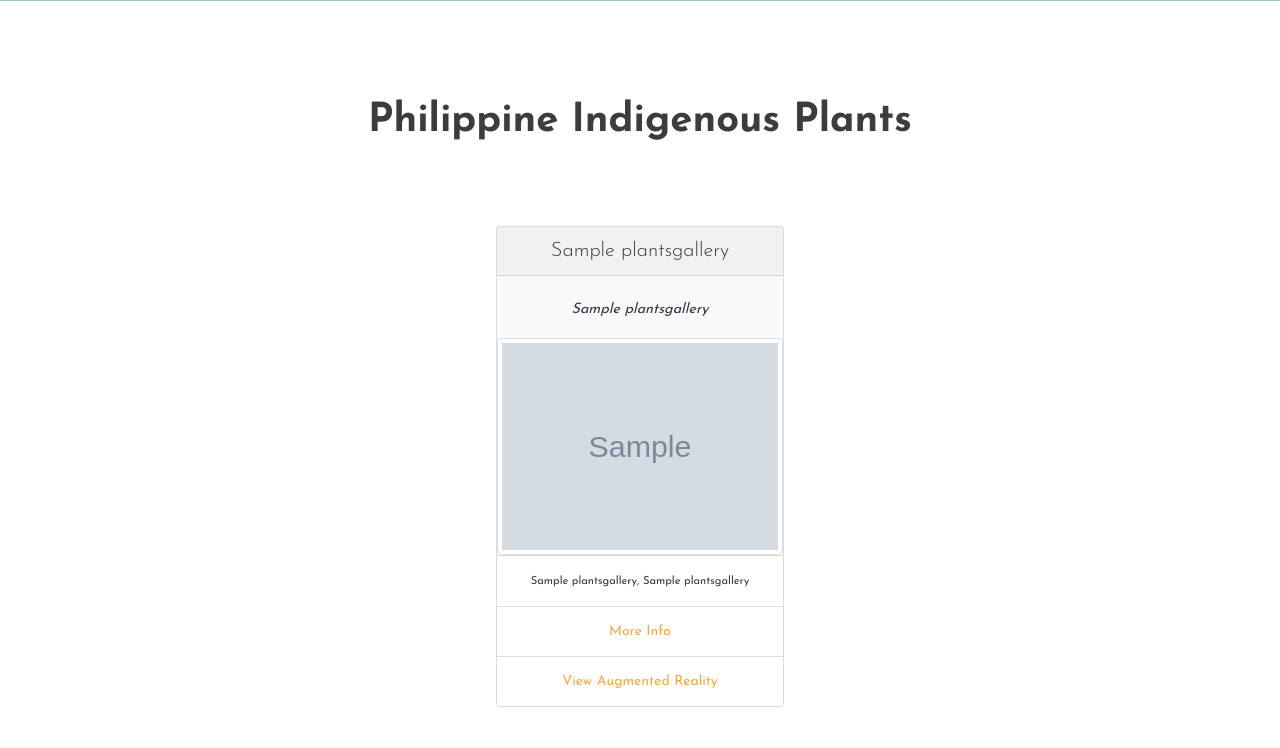
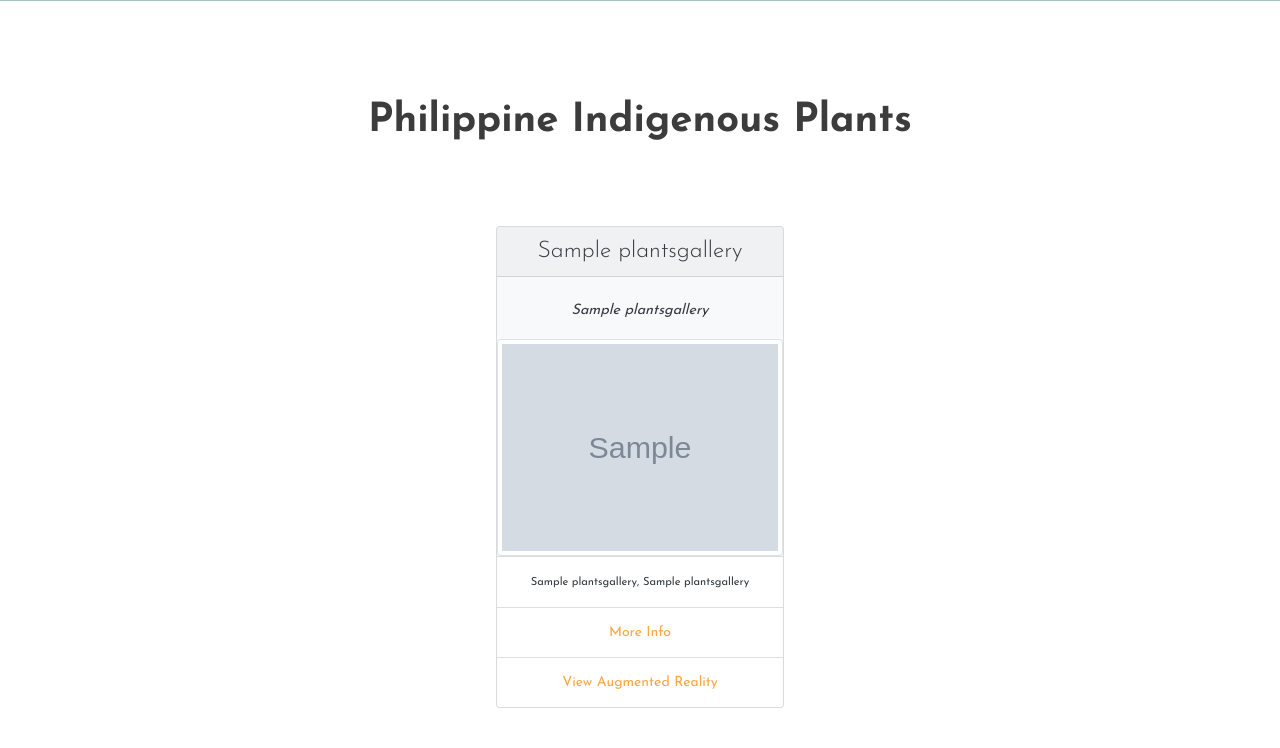
Before and after one commit to christianaguila/deep_learning_web_app, a Django app: page / in a window 1280 px wide. Shown: the part 1698-2446 px from the top of the page. Run offline with Django 3.2, Linux system fonts and the light colour scheme; tables that the repository leaves empty hold one stand-in row (values such as "Sample post"); grey boxes marked "Sample" are stand-in pictures; some libraries are stand-ins or nearby versions; some web fonts are replaced.

Commit message:
update index

```diff
--- a/home/templates/home/index.html
+++ b/home/templates/home/index.html
@@ -146,7 +146,7 @@
                         <!-- gallery item 1-->
                         <div class="gallery-item" style="margin-left: auto; margin-right: auto; max-width: 26rem; display: flex; align-items: center; justify-content: center;">
                             <div class="card text-dark bg-light mb-3" style="max-width: 18rem;">
-                                <h5 class="card-header">{{ home_item.title }}</h5>
+                                <h3 class="card-header">{{ home_item.title }}</h3>
                                 <div class="card-body" style="padding-bottom: 0%;">
                                     <p><small><i>{{ home_item.scientific_name }}</i></small></p>
                                 </div>
```
